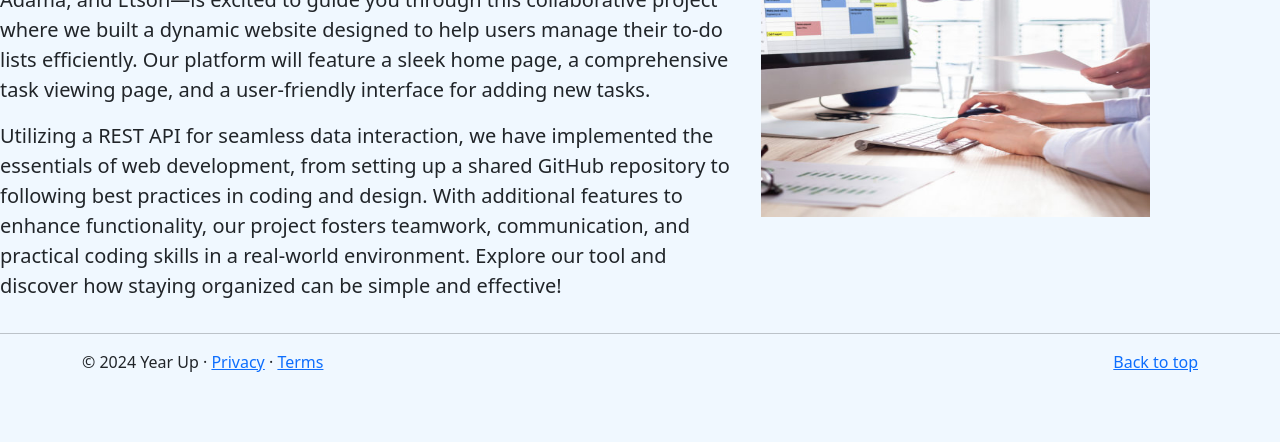
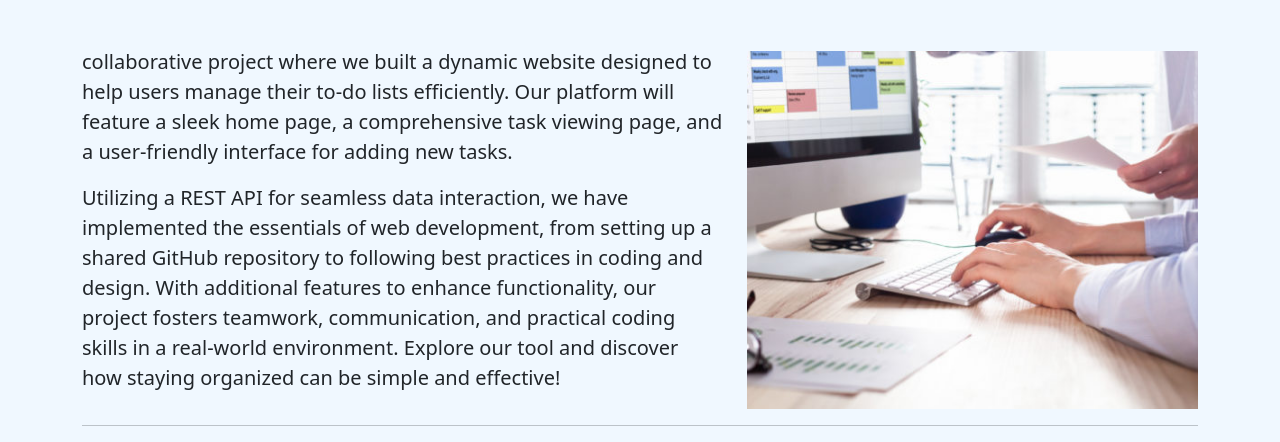
Before and after one commit to YearUpSpring2024/stay-organized, a plain HTML site: page index.html in a window 1280 px wide. Shown: the part 749-1191 px from the top of the page. Before the commit the page ends 1139 px from the top, so only its background shows below. Drawn offline with nearby package versions, Linux system fonts and the light colour scheme; a script that the page names is missing.

Commit message:
added more styling

```diff
--- a/css/index.css
+++ b/css/index.css
@@ -1,3 +1,19 @@
 body {
     background-color: aliceblue;
 }
+
+
+footer {
+    text-align: center;
+    background-color: aliceblue;
+    color: #fff;
+    padding: 20px 0;
+    position:fixed;
+    bottom:0;
+    left:0;
+    width:100%;
+  }
+
+  footer p {
+    margin-bottom: 0;
+  }
--- a/css/new_todo.css
+++ b/css/new_todo.css
@@ -61,3 +61,18 @@ body {
     border-radius: 0.25rem;
     transition: border-color 0.15s ease-in-out, box-shadow 0.15s ease-in-out;
 }
+
+footer {
+    text-align: center;
+    background-color: aliceblue;
+    color: black;
+    padding: 20px 0;
+    position: fixed;
+    bottom:0;
+    left:0;
+    width:100%;
+  }
+
+  footer p {
+    margin-bottom: 0;
+  }
--- a/index.html
+++ b/index.html
@@ -12,12 +12,13 @@
   <link rel="stylesheet" href="css/index.css">
 </head>
 
+
 <body>
   <!--Change The Body for the website-->
   <header>
     <nav class="navbar navbar-expand-lg bg-body-tertiary mt-6">
       <div class="container-fluid">
-        <a class="navbar-brand" href="#">Stay Organized</a>
+        <a class="navbar-brand" href="index.html">Stay Organized</a>
         <button class="navbar-toggler" type="button" data-bs-toggle="collapse" data-bs-target="#navbarSupportedContent"
           aria-controls="navbarSupportedContent" aria-expanded="false" aria-label="Toggle navigation">
           <span class="navbar-toggler-icon"></span>
@@ -37,25 +38,15 @@
             <li class="nav-item">
               <a class="nav-link" href="new_user.html">Add New User</a>
             </li>
-            <!-- <li class="nav-item">
-                            <a class="nav-link disabled" aria-disabled="true">Disabled</a>
-                        </li> -->
           </ul>
-          <!-- <form class="d-flex" role="search">
-                        <input class="form-control me-2" type="search" placeholder="Search" aria-label="Search">
-                        <button class="btn btn-outline-success" type="submit">Search</button>
-                    </form> -->
         </div>
       </div>
     </nav>
-
   </header>
 
+
   <main>
-    <!-- Custom styles for this template -->
-    <link href="carousel.css" rel="stylesheet">
-    </head>
-
+    <!-- carousel  -->
     <body>
       <svg xmlns="http://www.w3.org/2000/svg" class="d-none">
         <symbol id="check2" viewBox="0 0 16 16">
@@ -77,83 +68,6 @@
         </symbol>
       </svg>
 
-      <!-- <div class="dropdown position-fixed bottom-0 end-0 mb-3 me-3 bd-mode-toggle">
-        <button class="btn btn-bd-primary py-2 dropdown-toggle d-flex align-items-center" id="bd-theme" type="button"
-          aria-expanded="false" data-bs-toggle="dropdown" aria-label="Toggle theme (auto)">
-          <svg class="bi my-1 theme-icon-active" width="1em" height="1em">
-            <use href="#circle-half"></use>
-          </svg>
-          <span class="visually-hidden" id="bd-theme-text">Toggle theme</span>
-        </button>
-        <ul class="dropdown-menu dropdown-menu-end shadow" aria-labelledby="bd-theme-text">
-          <li>
-            <button type="button" class="dropdown-item d-flex align-items-center" data-bs-theme-value="light"
-              aria-pressed="false">
-              <svg class="bi me-2 opacity-50" width="1em" height="1em">
-                <use href="#sun-fill"></use>
-              </svg>
-              Light
-              <svg class="bi ms-auto d-none" width="1em" height="1em">
-                <use href="#check2"></use>
-              </svg>
-            </button>
-          </li>
-          <li>
-            <button type="button" class="dropdown-item d-flex align-items-center" data-bs-theme-value="dark"
-              aria-pressed="false">
-              <svg class="bi me-2 opacity-50" width="1em" height="1em">
-                <use href="#moon-stars-fill"></use>
-              </svg>
-              Dark
-              <svg class="bi ms-auto d-none" width="1em" height="1em">
-                <use href="#check2"></use>
-              </svg>
-            </button>
-          </li>
-          <li>
-            <button type="button" class="dropdown-item d-flex align-items-center active" data-bs-theme-value="auto"
-              aria-pressed="true">
-              <svg class="bi me-2 opacity-50" width="1em" height="1em">
-                <use href="#circle-half"></use>
-              </svg>
-              Auto
-              <svg class="bi ms-auto d-none" width="1em" height="1em">
-                <use href="#check2"></use>
-              </svg>
-            </button>
-          </li>
-        </ul>
-      </div> -->
-      <!-- Navbar -->
-      <!-- <header data-bs-theme="dark">
-  <nav class="navbar navbar-expand-md navbar-dark fixed-top bg-dark">
-    <div class="container-fluid">
-      <a class="navbar-brand" href="#">Carousel</a>
-      <button class="navbar-toggler" type="button" data-bs-toggle="collapse" data-bs-target="#navbarCollapse" aria-controls="navbarCollapse" aria-expanded="false" aria-label="Toggle navigation">
-        <span class="navbar-toggler-icon"></span>
-      </button>
-      <div class="collapse navbar-collapse" id="navbarCollapse">
-        <ul class="navbar-nav me-auto mb-2 mb-md-0">
-          <li class="nav-item">
-            <a class="nav-link active" aria-current="page" href="#">Home</a>
-          </li>
-          <li class="nav-item">
-            <a class="nav-link" href="#">Link</a>
-          </li>
-          <li class="nav-item">
-            <a class="nav-link disabled" aria-disabled="true">Disabled</a>
-          </li>
-        </ul>
-        <form class="d-flex" role="search">
-          <input class="form-control me-2" type="search" placeholder="Search" aria-label="Search">
-          <button class="btn btn-outline-success" type="submit">Search</button>
-        </form>
-      </div>
-    </div>
-  </nav> -->
-
-      <!-- Navbar Ends -->
-      <main>
 
       <div id="myCarousel" class="carousel slide mb-6" data-bs-ride="carousel">
         <div class="carousel-indicators">
@@ -218,8 +132,8 @@
 
 
       <!-- START THE FEATURETTES -->
-        <div container="row">
-        <div class="mt-5">
+      <div class="container">
+        <div class="mt-5 mb-6">
           <div class="row featurette">
             <div class="col-md-7">
               <h2 class="featurette-heading fw-normal lh-1">Brought to you by Year Up. <span
@@ -236,8 +150,8 @@
                 environment. Explore our tool and discover how staying organized can be simple and effective!</p>
             </div>
             <div class="col-md-5">
-              <img src="images/task_ppl.jpg" width="75%" height="75%" height="500" xmlns="http://www.w3.org/2000/svg"
-                role="img" aria-label="Placeholder: 500x500" preserveAspectRatio="xMidYMid slice" focusable="false">
+              <img src="images/task_ppl.jpg" width="100%" height="100%" role="img" aria-label="Placeholder: 500x500"
+                preserveAspectRatio="xMidYMid slice" focusable="false">
               <title>Placeholder</title>
               <rect width="100%" height="100%" fill="var(--bs-secondary-bg)" /><text x="50%" y="50%"
                 fill="var(--bs-secondary-color)" dy=".3em"></text>
@@ -250,18 +164,15 @@
       <!-- /END THE FEATURETTES -->
 
 
+      <!-- FOOTER -->
+      <footer>
+        &copy;2024 Year Up. All Rights reserved.
+      </footer>
 
-        <!-- FOOTER -->
-        <footer class="container">
-          <p class="float-end"><a href="#">Back to top</a></p>
-          <p>&copy; 2024 Year Up &middot; <a href="#">Privacy</a> &middot; <a href="#">Terms</a></p>
-        </footer>
-      </main>
   </main>
 
 
   <footer>
-
 
   </footer>
 
```
Also changed, not shown: new_todo.html (+9 -2 lines). Lines whose indentation alone changed are shown as unchanged.
